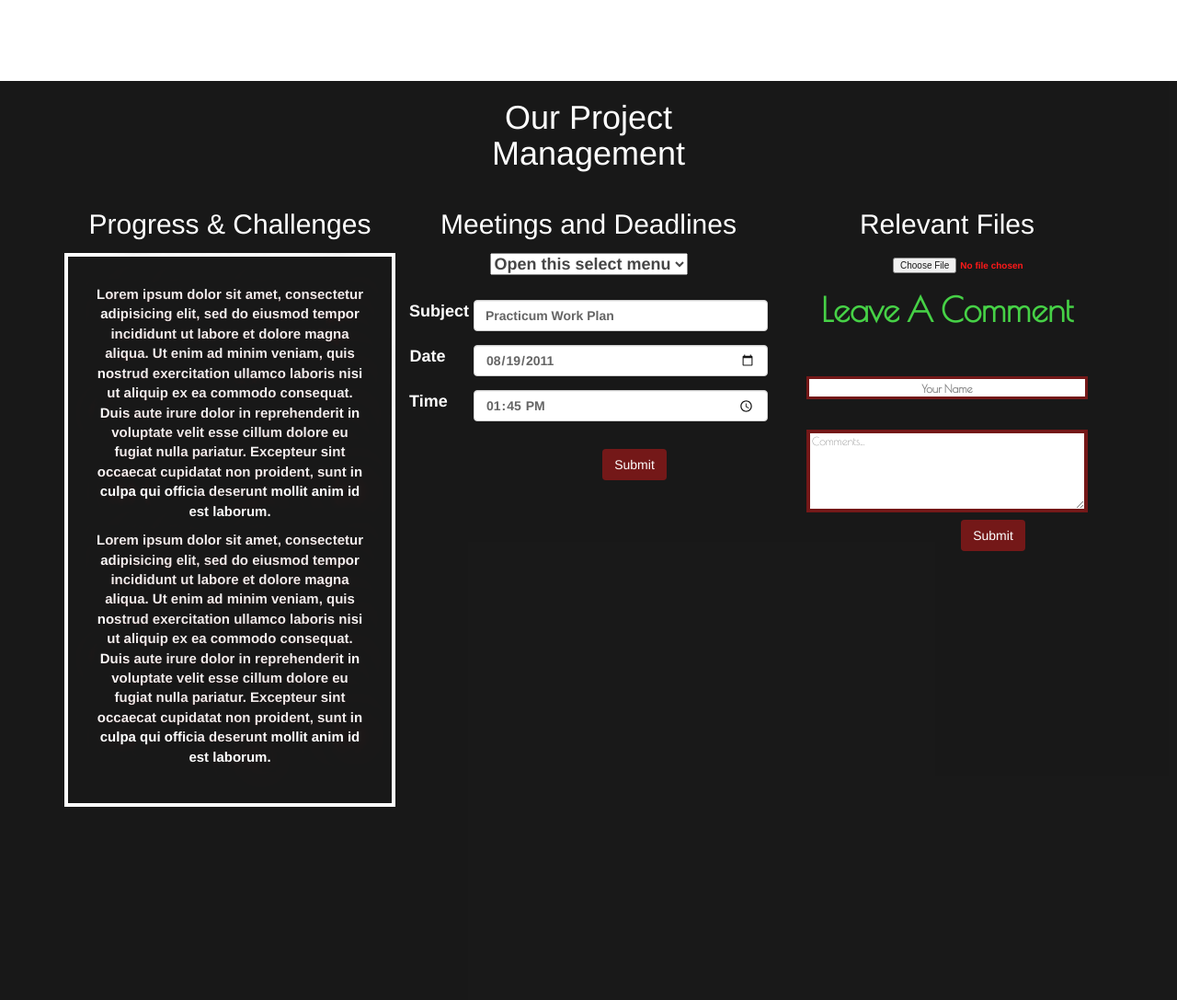
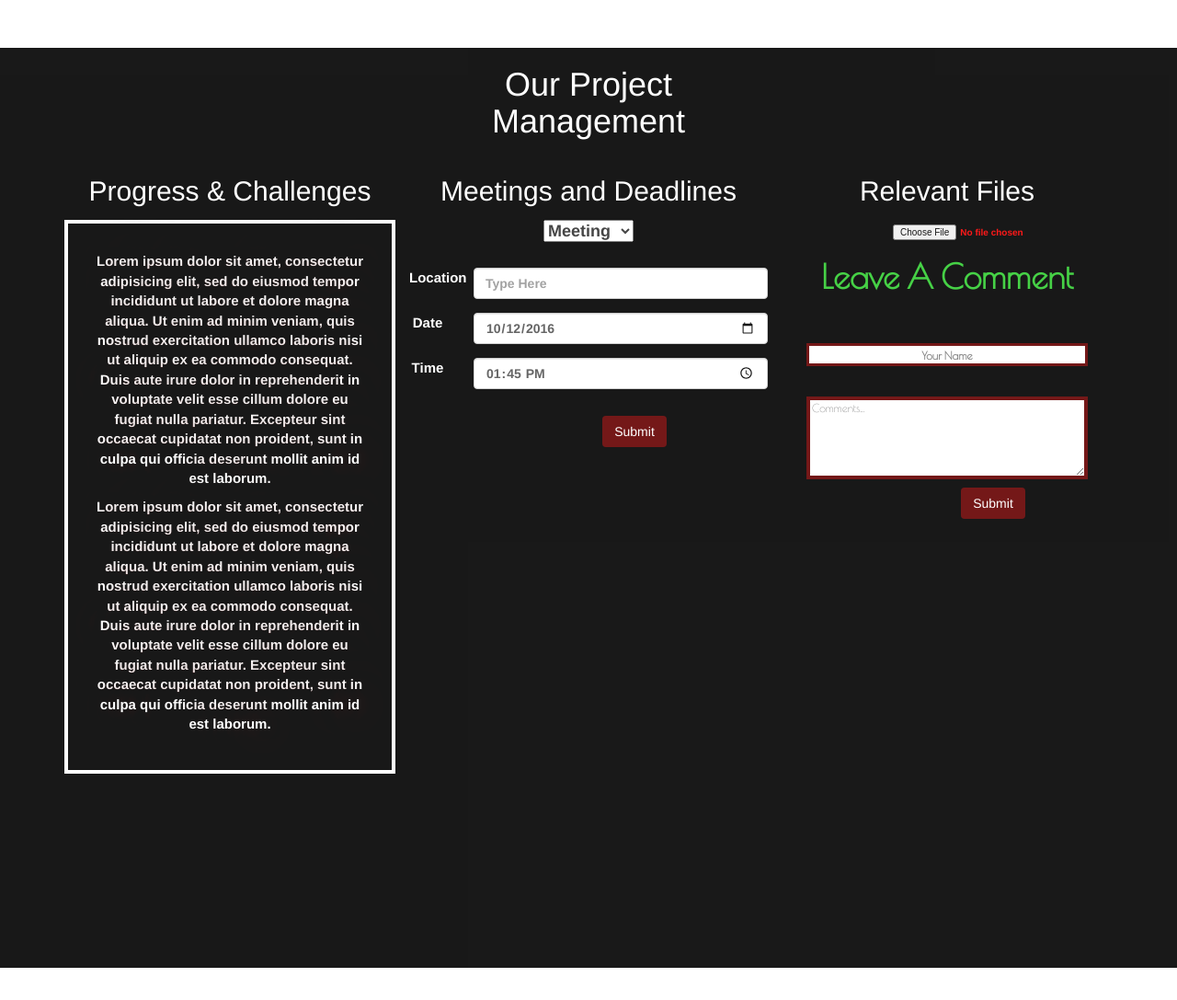
Before and after one commit to DVO0808/MSF_Practicum, a PHP site: page /main.html in a window 1280 px wide. Shown: the part 5000-6087 px from the top of the page at 92% size. Run offline with PHP 8.4, Linux system fonts and the light colour scheme; some libraries are stand-ins or nearby versions.

Commit message:
meeting and deadline selected actiions

```diff
--- a/assets/css/style.css
+++ b/assets/css/style.css
@@ -315,6 +315,15 @@ input[type=file] {
 
    -webkit-text-fill-color: #FFF !important;
 
+
+}
+
+
+.text2{
+
+   -webkit-text-fill-color: #FFF !important;
+   font-size: 15px;
+
 }
 
 
--- a/assets/js/comments.js
+++ b/assets/js/comments.js
@@ -121,3 +121,126 @@ $("#name4").val("");
 $("#userText4").val("")
 
 }
+
+
+
+function submitInfo(){
+
+   var type = $(".custom-select").val();
+   console.log(type);
+
+   var location = $("#example-text-input").val().trim();
+
+
+   var subject = $("#example-text-input").val();
+
+
+
+   var date = $("#example-date-input").val();
+
+
+
+   var time = $("#example-time-input").val();
+
+
+   var finalDate = date + ":" + time;
+   console.log(finalDate);
+
+   var type = $("#select").val().trim();
+
+
+
+   if (type == "2"){
+
+    console.log("this is a deadline");
+    console.log("subject is:" + subject);
+
+    $(".countdownText").html("Deadline For " + subject);
+
+function myCountdown() {
+
+
+               var dateFormat = moment(finalDate, 'YYYY-MM-DD:HH');
+
+              //console.log("Travel Date Is: " + travelDate);
+              //console.log("Formatted Travel Date Is: " + formatTravelDate);
+              // console.log("Type: " + typeof(formatTravelDate));
+
+              var now = moment();
+
+              var diff = moment.duration(moment(dateFormat).diff(moment(now)));
+
+              //console.log(diff);
+
+              var days = parseInt(diff.asDays());
+
+              var hours = parseInt(diff.asHours());
+
+              var hours = hours - days * 24;
+
+              var minutes = parseInt(diff.asMinutes());
+
+              var minutes = minutes - (days * 24 * 60 + hours * 60);
+
+              var seconds = parseInt(diff.asSeconds());
+
+              var seconds = seconds - (days * 24 * 60 * 60 + hours * 60 * 60 + minutes * 60);
+
+
+              //var diffInTimeFromNow = userName + "&#39;s " + travelCountry + " Travel Begins In: " + days + " " + "Days" + " : " + hours + " " + "Hours " + ": " + minutes + " " + "Minutes " + ": " + seconds + " " + "Seconds";
+
+              //console.log(diffInTimeFromNow);
+              //var diffInTimeFromNow = $('<div id="text13">' + userName + "&#39;s " + travelCountry + " Travel Begins In: " +
+               //'</div>');
+              //var diffInTimeFromNow2 = $('<span class="countDown">' + days + "Days" + '</span>'+'<span>'+ ":" + '</span>' + '<span class="countDown">' + hours +  "Hrs" + '</span>'+'<span>'+ ":" + '</span>' +  '<span class="countDown">' + minutes + "Mins" + '</span>'+'<span>'+ ":" + '</span>' + '<span class="countDown">' + seconds + "Secs" + '</span>');
+
+              var diffInTimeFromNow = days + " " + "Days" + " : " + hours + " " + "Hours " + ": " + minutes + " " + "Minutes " + ": " + seconds + " " + "Seconds";
+
+             //var diffInTimeFromNowFinal =  $(diffInTimeFromNow).append(diffInTimeFromNow2);
+
+              $("#display").html(diffInTimeFromNow);
+
+}
+
+ var myCountdownInterval = setInterval(myCountdown, 1000);
+
+   } else{
+
+    console.log("this is a meeting");
+    console.log("location is:" +  location);
+
+   var newFormat = moment(date, 'YYYY-MM-DD');
+
+   var formatDate = moment(newFormat).format('MMMM Do, YYYY');
+
+   var newTFormat = moment(time, 'HH');
+
+   var formatTime = moment(newTFormat).format('hh:mm A');
+
+    $("#date").html("Date: " +  formatDate);
+    $("#location").html("Location: " + location);
+    $("#time").html("Time: " + formatTime);
+   }
+
+
+ $("#example-text-input").val("");
+
+
+}
+
+
+
+$('#select').change( function() {
+
+ if (this.value == "2"){
+
+    $("#selectLabel").html("Subject");
+
+   } else{
+
+    $("#selectLabel").html("Location");
+
+
+   }
+
+});
--- a/assets/js/parallax.js
+++ b/assets/js/parallax.js
@@ -34,7 +34,7 @@ $(window).bind('scroll',function(e){
     parallaxScroll();
 });
 
- var myCountdownInterval = setInterval(myCountdown, 1000);
+
 
 });
 
@@ -46,8 +46,7 @@ function parallaxScroll(){
 
 }
 
-
-
+/*
 function myCountdown() {
 
 
@@ -93,3 +92,5 @@ function myCountdown() {
               $("#display").html(diffInTimeFromNow);
 
 }
+
+*/
--- a/main.html
+++ b/main.html
@@ -58,10 +58,10 @@
         <div class="innerBlock">
             <div id="square">
                 <h1 class="text">Our Next Meeting Is On:</h1>
-                <p>Date: October 12th, 2016</p>
-                <p>Time: 3:00PM (CT)</p>
-                <p>Location: TBD</p>
-                <p>Led By: TBD</p>
+                <p id="date">Date: October 13th, 2016</p>
+                <p id="time">Time: 10:00AM (CT)</p>
+                <p id="location">Location: 221 W. Sixth Street </p>
+
             </div>
         </div>
     </section>
@@ -70,7 +70,7 @@
 
         <div class="innerBlock"></div>
         <div class="countdownDisplay">
-            <p class="countdownText">Deadline For Work Plan</p>
+            <p class="countdownText">Deadline For</p>
             <div id="display"></div>
         </div>
 
@@ -362,8 +362,7 @@
 
                     <div class="row">
 
-                    <select class="custom-select">
-					  <option selected>Open this select menu</option>
+                    <select class="custom-select" id="select">
 					  <option value="1">Meeting</option>
 					  <option value="2">Deadline</option>
 					</select>
@@ -373,21 +372,21 @@
 					<br>
 
 	                    <div class="form-group row">
-							  <label for="example-text-input" class="col-xs-2 col-form-label text">Subject</label>
+							  <label for="example-text-input" class="col-xs-2 col-form-label text2" id="selectLabel">Location</label>
 							  <div class="col-xs-10">
-							    <input class="form-control" type="text" value="Practicum Work Plan" id="example-text-input">
+							    <input class="form-control" type="text" value=""  placeholder="Type Here" id="example-text-input">
 							  </div>
 						</div>
 
 						<div class="form-group row">
-							  <label for="example-date-input" class="col-xs-2 col-form-label text">Date</label>
+							  <label for="example-date-input" class="col-xs-2 col-form-label text2">Date</label>
 							  <div class="col-xs-10">
-							    <input class="form-control" type="date" value="2011-08-19" id="example-date-input">
+							    <input class="form-control" type="date" value="2016-10-12" id="example-date-input">
 							  </div>
 						</div>
 
 						<div class="form-group row">
-							  <label for="example-time-input" class="col-xs-2 col-form-label text">Time</label>
+							  <label for="example-time-input" class="col-xs-2 col-form-label text2">Time</label>
 							  <div class="col-xs-10">
 							    <input class="form-control" type="time" value="13:45:00" id="example-time-input">
 							  </div>
@@ -395,7 +394,7 @@
 
                     </div>
 
-            		 <button class="btn text">Submit</button>
+            		 <button class="btn text" onclick="submitInfo()">Submit</button>
             	</div>
 
             <div class="col-md-4">
```
